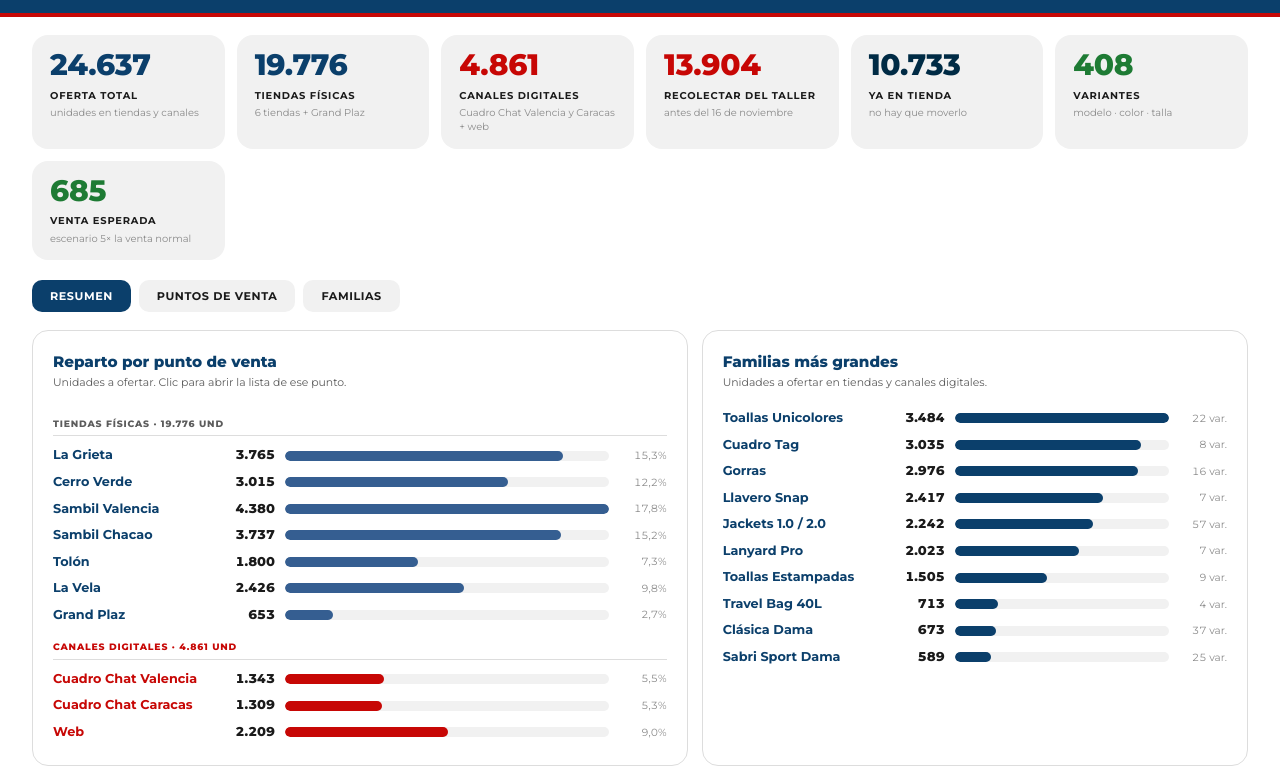
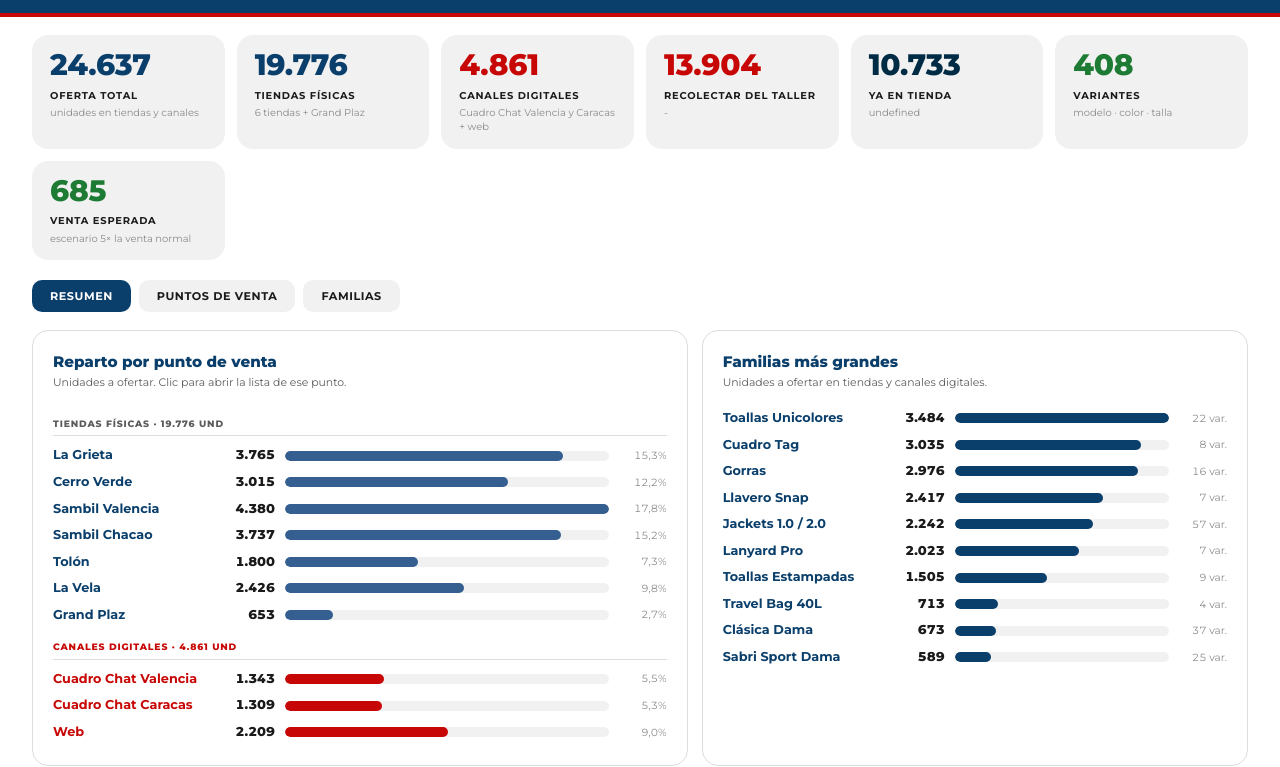
Before and after one commit to scm-svg/Bfriday, a plain HTML site: page index.html in a window 1280 px wide. Shown: the part 62-829 px from the top of the page. Drawn offline with Linux system fonts and the light colour scheme.

Commit message:
Update index.html

```diff
--- a/index.html
+++ b/index.html
@@ -198,8 +198,8 @@ document.getElementById('kpis').innerHTML=[
  ['OFERTA TOTAL',f0(K.total),'unidades en tiendas y canales',''],
  ['TIENDAS FÍSICAS',f0(K.fis),'6 tiendas + Grand Plaz',''],
  ['CANALES DIGITALES',f0(K.dig),'Cuadro Chat Valencia y Caracas + web','re'],
- ['RECOLECTAR DEL TALLER',f0(K.rec),'antes del 16 de noviembre','re'],
- ['YA EN TIENDA',f0(K.ya),'no hay que moverlo','go'],
+ ['RECOLECTAR DEL TALLER',f0(K.rec),'-','re'],
+ ['YA EN TIENDA',f0(K.ya),,'go'],
  ['VARIANTES',f0(K.var),'modelo · color · talla','gr'],
  ['VENTA ESPERADA',f0(K.venta),'escenario 5× la venta normal','gr']
 ].map(k=>`<div class="kpi ${k[3]}"><div class="kv">${k[1]}</div><div class="kl">${k[0]}</div><div class="ks">${k[2]}</div></div>`).join('');
@@ -252,7 +252,7 @@ function setPV(i){
   document.getElementById('kpiPV').innerHTML=[
    ['TOTAL A OFERTAR',f0(p.tot),pc(p.tot/K.total)+' de la oferta',dig?'re':''],
    ['RECOLECTAR DEL TALLER',f0(p.rec),dig?'todo sale del taller':'sale del taller para esta tienda','re'],
-   ['YA EN TIENDA',f0(p.ya),dig?'este canal no tiene stock propio':'no hay que moverlo','go'],
+   ['YA EN TIENDA',f0(p.ya),dig?'este canal no tiene stock propio':'-','go'],
    ['VARIANTES',f0(p.var),'modelo · color · talla','gr'],
    ['PESO DE VENTA',p.peso==null?'—':pc(p.peso),f1(p.vm)+' und/mes','gr']
   ].map(k=>`<div class="kpi ${k[3]}"><div class="kv">${k[1]}</div><div class="kl">${k[0]}</div><div class="ks">${k[2]}</div></div>`).join('');
```
